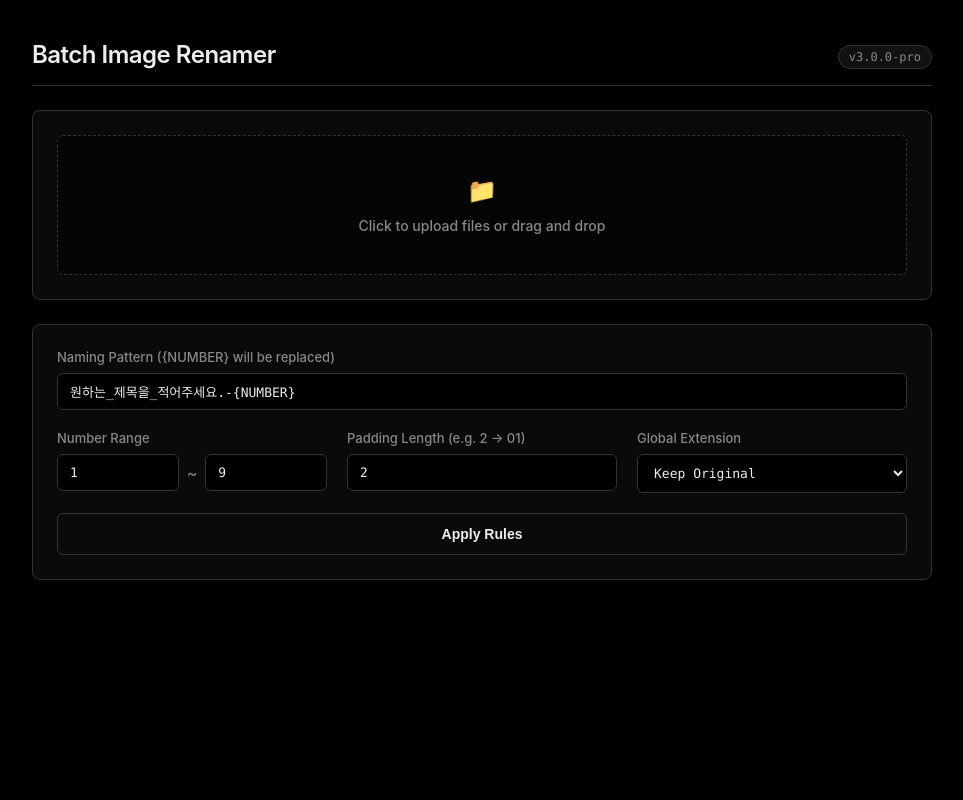
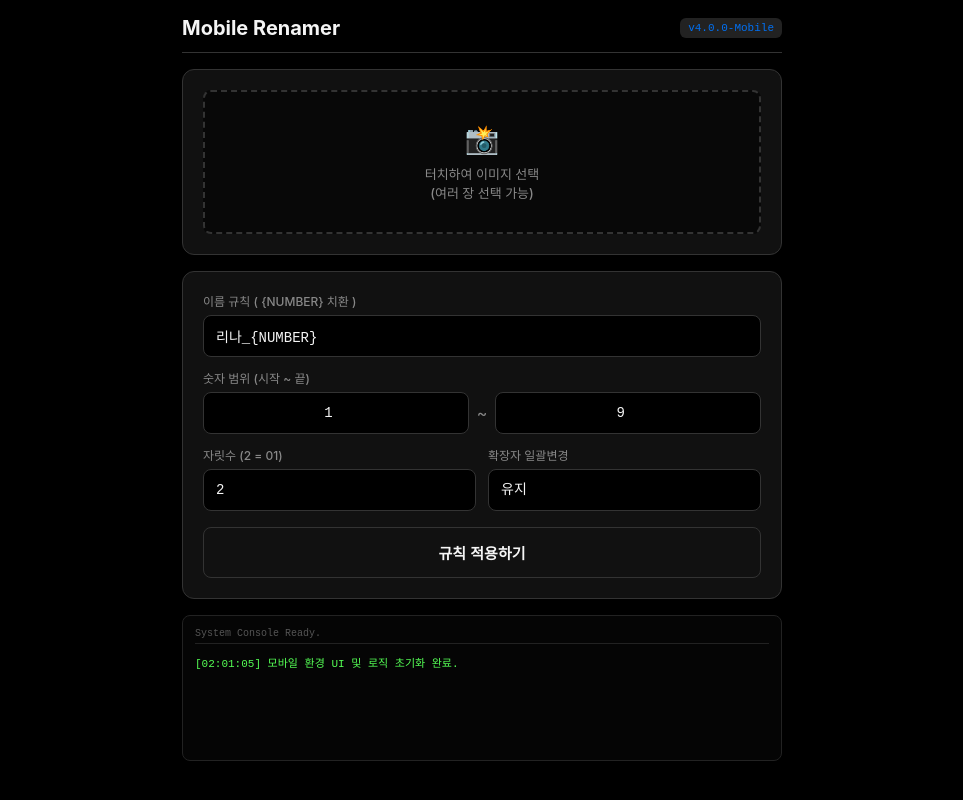
Before and after one commit to ksmean1107-stack/Image-title, a plain HTML site: page index.html in a window 1280 px wide. Shown: the whole page, without its empty margins (158-1121 px from the left). Drawn offline with Linux system fonts and the light colour scheme.

Commit message:
Update index.html

```diff
--- a/index.html
+++ b/index.html
@@ -2,19 +2,19 @@
 <html lang="ko">
 <head>
     <meta charset="UTF-8">
-    <meta name="viewport" content="width=device-width, initial-scale=1.0">
-    <title>Batch Image Renamer</title>
+    <meta name="viewport" content="width=device-width, initial-scale=1.0, maximum-scale=1.0, user-scalable=no">
+    <title>Mobile Batch Renamer</title>
     <style>
         :root {
             --bg-color: #000000;
-            --panel-bg: #0a0a0a;
+            --panel-bg: #111111;
             --border-color: #333333;
-            --text-main: #ededed;
+            --text-main: #f5f5f5;
             --text-muted: #888888;
             --accent-color: #0070f3;
             --accent-hover: #005bb5;
-            --font-sans: 'Inter', -apple-system, BlinkMacSystemFont, "Segoe UI", Roboto, sans-serif;
-            --font-mono: 'Fira Code', 'Consolas', monospace;
+            --font-sans: 'Inter', -apple-system, system-ui, sans-serif;
+            --font-mono: 'Fira Code', monospace;
         }
 
         body {
@@ -22,252 +22,152 @@
             background-color: var(--bg-color);
             color: var(--text-main);
             margin: 0;
-            padding: 40px 20px;
+            padding: 16px;
             display: flex;
             justify-content: center;
             min-height: 100vh;
             box-sizing: border-box;
+            -webkit-tap-highlight-color: transparent; /* 모바일 터치 깜빡임 제거 */
         }
 
-        .container {
-            width: 100%;
-            max-width: 900px;
-            display: flex;
-            flex-direction: column;
-            gap: 24px;
+        .container { width: 100%; max-width: 600px; display: flex; flex-direction: column; gap: 16px; }
+
+        .header { display: flex; justify-content: space-between; align-items: center; border-bottom: 1px solid var(--border-color); padding-bottom: 12px; }
+        h2 { margin: 0; font-size: 20px; font-weight: 700; }
+        .status-badge { font-family: var(--font-mono); font-size: 11px; background: #222; padding: 4px 8px; border-radius: 6px; color: var(--accent-color); }
+
+        .panel { background-color: var(--panel-bg); border: 1px solid var(--border-color); border-radius: 12px; padding: 20px; }
+
+        /* 터치 친화적 업로드 영역 */
+        .upload-section {
+            display: flex; flex-direction: column; align-items: center; justify-content: center;
+            padding: 30px 16px; border: 2px dashed var(--border-color); border-radius: 8px;
+            background-color: #080808; cursor: pointer; transition: 0.2s;
         }
+        .upload-section:active { background-color: #1a1a1a; }
+        .upload-icon { font-size: 28px; margin-bottom: 8px; }
 
-        .header {
-            display: flex;
-            justify-content: space-between;
-            align-items: flex-end;
-            border-bottom: 1px solid var(--border-color);
-            padding-bottom: 16px;
+        .settings-grid { display: grid; grid-template-columns: 1fr 1fr; gap: 12px; margin-bottom: 16px; }
+        .input-group { display: flex; flex-direction: column; gap: 6px; }
+        .input-group.full { grid-column: 1 / -1; }
+
+        label { font-size: 12px; font-weight: 500; color: var(--text-muted); }
+        input[type="text"], input[type="number"], select {
+            background-color: #000; border: 1px solid var(--border-color); color: var(--text-main);
+            padding: 12px; border-radius: 8px; font-family: var(--font-mono); font-size: 14px;
+            appearance: none; outline: none;
         }
+        input:focus, select:focus { border-color: var(--accent-color); }
+        .range-wrapper { display: flex; align-items: center; gap: 8px; }
+        .range-wrapper input { width: 100%; text-align: center; }
 
-        h2 {
-            margin: 0;
-            font-size: 24px;
-            font-weight: 600;
-            letter-spacing: -0.5px;
+        /* 모바일 터치 버튼 최적화 (높이 및 패딩 확장) */
+        .btn {
+            background-color: var(--text-main); color: var(--bg-color); border: none;
+            padding: 14px; border-radius: 8px; font-weight: 700; font-size: 15px;
+            cursor: pointer; display: flex; justify-content: center; align-items: center; width: 100%;
         }
+        .btn-outline { background-color: transparent; color: var(--text-main); border: 1px solid var(--border-color); }
+        .btn-primary { background-color: var(--accent-color); color: #fff; }
 
-        .status-badge {
-            font-family: var(--font-mono);
-            font-size: 12px;
-            background: #111;
-            padding: 4px 10px;
-            border: 1px solid var(--border-color);
-            border-radius: 999px;
-            color: var(--text-muted);
+        /* 파일 리스트 반응형 구조 */
+        .file-list { display: flex; flex-direction: column; gap: 10px; max-height: 300px; overflow-y: auto; padding-right: 5px; margin-bottom: 16px;}
+        .file-row { display: flex; align-items: center; gap: 12px; padding: 10px; background-color: #000; border: 1px solid var(--border-color); border-radius: 8px; }
+        .file-row img { width: 40px; height: 40px; object-fit: cover; border-radius: 4px; }
+        .file-info { display: flex; flex: 1; gap: 8px; }
+        .file-info input { flex: 1; min-width: 0; padding: 8px; font-size: 13px; }
+        .file-info select { width: 75px; padding: 8px; font-size: 13px; }
+
+        /* 자체 콘솔창 (디버깅용) */
+        .console-panel {
+            background-color: #050505; border: 1px solid #222; border-radius: 8px;
+            padding: 12px; height: 120px; overflow-y: auto; font-family: var(--font-mono); font-size: 11px;
+            display: flex; flex-direction: column; gap: 4px;
         }
-
-        .panel {
-            background-color: var(--panel-bg);
-            border: 1px solid var(--border-color);
-            border-radius: 8px;
-            padding: 24px;
-        }
-
-        .upload-section {
-            display: flex;
-            flex-direction: column;
-            align-items: center;
-            justify-content: center;
-            padding: 40px 20px;
-            border: 1px dashed var(--border-color);
-            border-radius: 6px;
-            background-color: #050505;
-            cursor: pointer;
-            transition: all 0.2s ease;
-        }
-
-        .upload-section:hover {
-            border-color: var(--accent-color);
-            background-color: #0a0a0a;
-        }
-
-        .upload-icon {
-            font-size: 24px;
-            margin-bottom: 12px;
-        }
-
-        .settings-grid {
-            display: grid;
-            grid-template-columns: repeat(auto-fit, minmax(200px, 1fr));
-            gap: 20px;
-            margin-bottom: 20px;
-        }
-
-        .input-group {
-            display: flex;
-            flex-direction: column;
-            gap: 8px;
-        }
-
-        label {
-            font-size: 13px;
-            font-weight: 500;
-            color: var(--text-muted);
-        }
-
-        input[type="text"],
-        input[type="number"],
-        select {
-            background-color: #000;
-            border: 1px solid var(--border-color);
-            color: var(--text-main);
-            padding: 10px 12px;
-            border-radius: 6px;
-            font-family: var(--font-mono);
-            font-size: 13px;
-            transition: border-color 0.2s;
-            outline: none;
-        }
-
-        input:focus, select:focus {
-            border-color: var(--accent-color);
-        }
-
-        .range-wrapper {
-            display: flex;
-            align-items: center;
-            gap: 8px;
-        }
-
-        .range-wrapper input {
-            width: 100%;
-        }
-
-        .btn {
-            background-color: #fff;
-            color: #000;
-            border: none;
-            padding: 12px 24px;
-            border-radius: 6px;
-            font-weight: 600;
-            font-size: 14px;
-            cursor: pointer;
-            transition: opacity 0.2s;
-            display: inline-flex;
-            justify-content: center;
-            align-items: center;
-            width: 100%;
-        }
-
-        .btn:hover { opacity: 0.9; }
-
-        .btn-outline {
-            background-color: transparent;
-            color: var(--text-main);
-            border: 1px solid var(--border-color);
-        }
-
-        .btn-outline:hover { background-color: #111; }
-
-        .btn-primary {
-            background-color: var(--accent-color);
-            color: #fff;
-        }
-
-        .btn-primary:hover { background-color: var(--accent-hover); }
-
-        .file-list {
-            display: flex;
-            flex-direction: column;
-            gap: 12px;
-            margin-top: 24px;
-        }
-
-        .file-row {
-            display: flex;
-            align-items: center;
-            gap: 16px;
-            padding: 12px;
-            background-color: #000;
-            border: 1px solid var(--border-color);
-            border-radius: 6px;
-        }
-
-        .file-row img {
-            width: 48px;
-            height: 48px;
-            object-fit: cover;
-            border-radius: 4px;
-            border: 1px solid #333;
-        }
-
-        .file-info {
-            display: flex;
-            flex: 1;
-            gap: 12px;
-        }
-
-        .file-info input { flex: 1; }
-        .file-info select { width: 90px; }
-
+        .log-line { color: #aaa; word-break: break-all; }
+        .log-error { color: #ff5555; }
+        .log-info { color: #55ff55; }
+        .console-header { font-size: 10px; color: #555; margin-bottom: 6px; border-bottom: 1px solid #222; padding-bottom: 4px; }
     </style>
 </head>
 <body>
 
 <div class="container">
     <div class="header">
-        <h2>Batch Image Renamer</h2>
-        <span class="status-badge">v3.0.0-pro</span>
+        <h2>Mobile Renamer</h2>
+        <span class="status-badge">v4.0.0-Mobile</span>
     </div>
 
     <div class="panel">
         <label class="upload-section">
             <input type="file" id="imageInput" accept="image/*" multiple style="display: none;">
-            <div class="upload-icon">📁</div>
-            <div style="font-size: 14px; color: var(--text-muted);">Click to upload files or drag and drop</div>
+            <div class="upload-icon">📸</div>
+            <div style="font-size: 13px; color: var(--text-muted); text-align: center;">터치하여 이미지 선택<br>(여러 장 선택 가능)</div>
         </label>
     </div>
 
     <div class="panel">
         <div class="settings-grid">
-            <div class="input-group" style="grid-column: 1 / -1;">
-                <label>Naming Pattern ({NUMBER} will be replaced)</label>
-                <input type="text" id="patternInput" value="원하는_제목을_적어주세요.-{NUMBER}">
+            <div class="input-group full">
+                <label>이름 규칙 ( {NUMBER} 치환 )</label>
+                <input type="text" id="patternInput" value="리나_{NUMBER}">
             </div>
-
-            <div class="input-group">
-                <label>Number Range</label>
+            <div class="input-group full">
+                <label>숫자 범위 (시작 ~ 끝)</label>
                 <div class="range-wrapper">
                     <input type="number" id="startNum" value="1" min="0">
                     <span style="color: var(--text-muted);">~</span>
                     <input type="number" id="endNum" value="9" min="0">
                 </div>
             </div>
-
             <div class="input-group">
-                <label>Padding Length (e.g. 2 → 01)</label>
+                <label>자릿수 (2 = 01)</label>
                 <input type="number" id="padLen" value="2" min="1">
             </div>
-
             <div class="input-group">
-                <label>Global Extension</label>
+                <label>확장자 일괄변경</label>
                 <select id="globalExt">
-                    <option value="">Keep Original</option>
+                    <option value="">유지</option>
                     <option value=".png">.png</option>
                     <option value=".jpg">.jpg</option>
                     <option value=".webp">.webp</option>
                 </select>
             </div>
         </div>
-        <button class="btn btn-outline" id="applyBtn">Apply Rules</button>
+        <button class="btn btn-outline" id="applyBtn">규칙 적용하기</button>
     </div>
 
     <div id="fileListContainer" class="panel" style="display: none;">
-        <label style="display: block; margin-bottom: 16px;">Queue</label>
+        <label style="display: block; margin-bottom: 12px; font-size: 12px;">대기열</label>
         <div class="file-list" id="fileList"></div>
-        <div style="margin-top: 24px;">
-            <button class="btn btn-primary" id="downloadAllBtn">Save to Folder (Direct Write)</button>
+        <button class="btn btn-primary" id="downloadAllBtn">모바일 안전 다운로드 실행</button>
     </div>
+
+    <div class="console-panel" id="customConsole">
+        <div class="console-header">System Console Ready.</div>
     </div>
 </div>
 
 <script>
+    // --- [1] 커스텀 콘솔 가로채기 ---
+    const consoleBox = document.getElementById('customConsole');
+    function customLog(msg, type = 'log-line') {
+        const line = document.createElement('div');
+        line.className = type;
+        const time = new Date().toLocaleTimeString('en-US', {hour12: false});
+        line.textContent = `[${time}] ${msg}`;
+        consoleBox.appendChild(line);
+        consoleBox.scrollTop = consoleBox.scrollHeight;
+    }
+    console.log = (msg) => customLog(msg, 'log-info');
+    console.error = (msg) => customLog(msg, 'log-error');
+    window.onerror = function(message, source, lineno) {
+        console.error(`에러발생: ${message} (줄: ${lineno})`);
+    };
+    // ---------------------------------
+
+    console.log("모바일 환경 UI 및 로직 초기화 완료.");
+
     const imageInput = document.getElementById('imageInput');
     const fileList = document.getElementById('fileList');
     const fileListContainer = document.getElementById('fileListContainer');
@@ -276,16 +176,16 @@
 
     let uploadedFiles = [];
 
-    // 파일 업로드 처리
+    // 파일 업로드
     imageInput.addEventListener('change', function(event) {
         const files = Array.from(event.target.files);
         if (files.length === 0) return;
 
+        console.log(`${files.length}개의 파일 로드 시작.`);
         fileListContainer.style.display = 'block';
 
         files.forEach(file => {
             uploadedFiles.push(file);
-
             const originalName = file.name.substring(0, file.name.lastIndexOf('.'));
             const originalExt = file.name.substring(file.name.lastIndexOf('.')).toLowerCase();
             const objectURL = URL.createObjectURL(file);
@@ -307,11 +207,13 @@
             fileList.appendChild(row);
         });
 
+        console.log("파일 UI 렌더링 완료.");
         imageInput.value = '';
     });
 
-    // 규칙 일괄 적용
+    // 일괄 적용
     applyBtn.addEventListener('click', function() {
+        try {
             const pattern = document.getElementById('patternInput').value;
             const start = parseInt(document.getElementById('startNum').value);
             const end = parseInt(document.getElementById('endNum').value);
@@ -323,79 +225,71 @@
 
             rows.forEach(row => {
                 if (currentNum > end) return;
-
                 const nameInput = row.querySelector('.row-name');
                 const extSelect = row.querySelector('.row-ext');
 
                 const paddedNum = String(currentNum).padStart(pad, '0');
                 nameInput.value = pattern.replace('{NUMBER}', paddedNum);
-
                 if (globalExt !== "") extSelect.value = globalExt;
                 currentNum++;
             });
+            console.log("이름 및 확장자 규칙 적용 완료.");
+        } catch(e) {
+            console.error("규칙 적용 중 오류: " + e.message);
+        }
     });
 
-    // [핵심 변경] File System Access API를 이용한 폴더 직접 저장
+    // 모바일 안전 순차 다운로드 로직
+    const delay = ms => new Promise(resolve => setTimeout(resolve, ms));
+
     downloadAllBtn.addEventListener('click', async function() {
-        if (uploadedFiles.length === 0) return;
-
-        // 브라우저 지원 여부 확인 (크롬, 엣지, 오페라 등 지원)
-        if (!('showDirectoryPicker' in window)) {
-            alert('현재 브라우저는 폴더 직접 저장 기능을 지원하지 않습니다. 크롬(Chrome)이나 엣지(Edge) 브라우저를 사용해주세요.');
+        if (uploadedFiles.length === 0) {
+            console.error("다운로드할 파일이 없습니다.");
             return;
         }
 
-        try {
-            // 1. 사용자에게 저장할 폴더를 선택하라는 창을 띄움
-            const dirHandle = await window.showDirectoryPicker({
-                mode: 'readwrite'
-            });
-
-            downloadAllBtn.textContent = 'Saving directly to folder...';
+        downloadAllBtn.textContent = '처리 중... 닫지 마세요';
         downloadAllBtn.style.opacity = '0.5';
         downloadAllBtn.style.pointerEvents = 'none';
 
         const rows = document.querySelectorAll('.file-row');
+        console.log("다운로드 시퀀스 시작 (모바일 안전 모드)");
 
-            // 2. 선택한 폴더에 원본 파일 데이터를 다이렉트로 쓰기 (네트워크 경유 없음)
         for (let i = 0; i < rows.length; i++) {
+            try {
                 const row = rows[i];
                 const finalName = row.querySelector('.row-name').value.trim();
                 const finalExt = row.querySelector('.row-ext').value;
                 const file = uploadedFiles[i];
 
                 if (finalName && file) {
-                    const fullFileName = `${finalName}${finalExt}`;
+                    const fullName = `${finalName}${finalExt}`;
+                    console.log(`[${i+1}/${rows.length}] ${fullName} 다운로드 준비 중...`);
 
-                    // 폴더 안에 빈 파일 생성
-                    const fileHandle = await dirHandle.getFileHandle(fullFileName, { create: true });
-                    // 쓰기 스트림 열기
-                    const writable = await fileHandle.createWritable();
-                    // 원본 파일 데이터 쓰기 (화질 100% 보존)
-                    await writable.write(file);
-                    // 스트림 닫기 (저장 완료)
-                    await writable.close();
+                    const objectUrl = URL.createObjectURL(file);
+                    const link = document.createElement('a');
+                    link.href = objectUrl;
+                    link.download = fullName;
+
+                    document.body.appendChild(link);
+                    link.click();
+                    document.body.removeChild(link);
+
+                    // 모바일 브라우저의 경우 탭이 생성되거나 다운로드 팝업이 뜰 시간을 충분히 제공
+                    await delay(1500);
+
+                    // 메모리 해제 지연
+                    setTimeout(() => URL.revokeObjectURL(objectUrl), 30000);
+                }
+            } catch(e) {
+                console.error(`파일 ${i+1} 다운로드 실패: ` + e.message);
             }
         }
 
-            downloadAllBtn.textContent = 'Saved Successfully!';
-            downloadAllBtn.style.backgroundColor = '#10b981'; // 성공 시 녹색
-
-        } catch (error) {
-            // 사용자가 폴더 선택을 취소한 경우는 에러로 보지 않음
-            if (error.name !== 'AbortError') {
-                console.error(error);
-                alert('파일 저장 중 오류가 발생했습니다.');
-            }
-        } finally {
-            // 3초 뒤 버튼 상태 복구
-            setTimeout(() => {
-                downloadAllBtn.textContent = 'Save to Folder (Direct Write)';
-                downloadAllBtn.style.backgroundColor = 'var(--accent-color)';
+        console.log("모든 다운로드 명령 전송 완료.");
+        downloadAllBtn.textContent = '모바일 안전 다운로드 실행';
         downloadAllBtn.style.opacity = '1';
         downloadAllBtn.style.pointerEvents = 'auto';
-            }, 3000);
-        }
     });
 </script>
 
```
Lines whose indentation alone changed are shown as unchanged.
